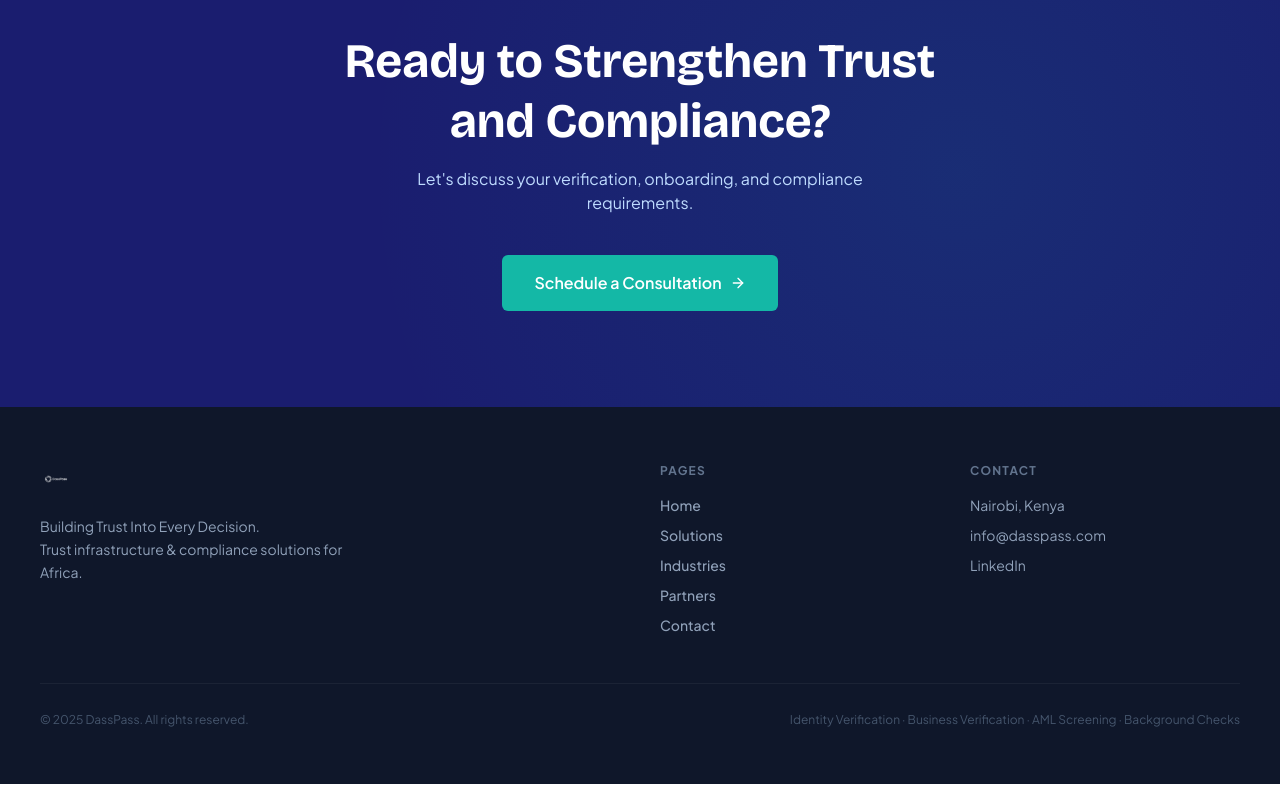
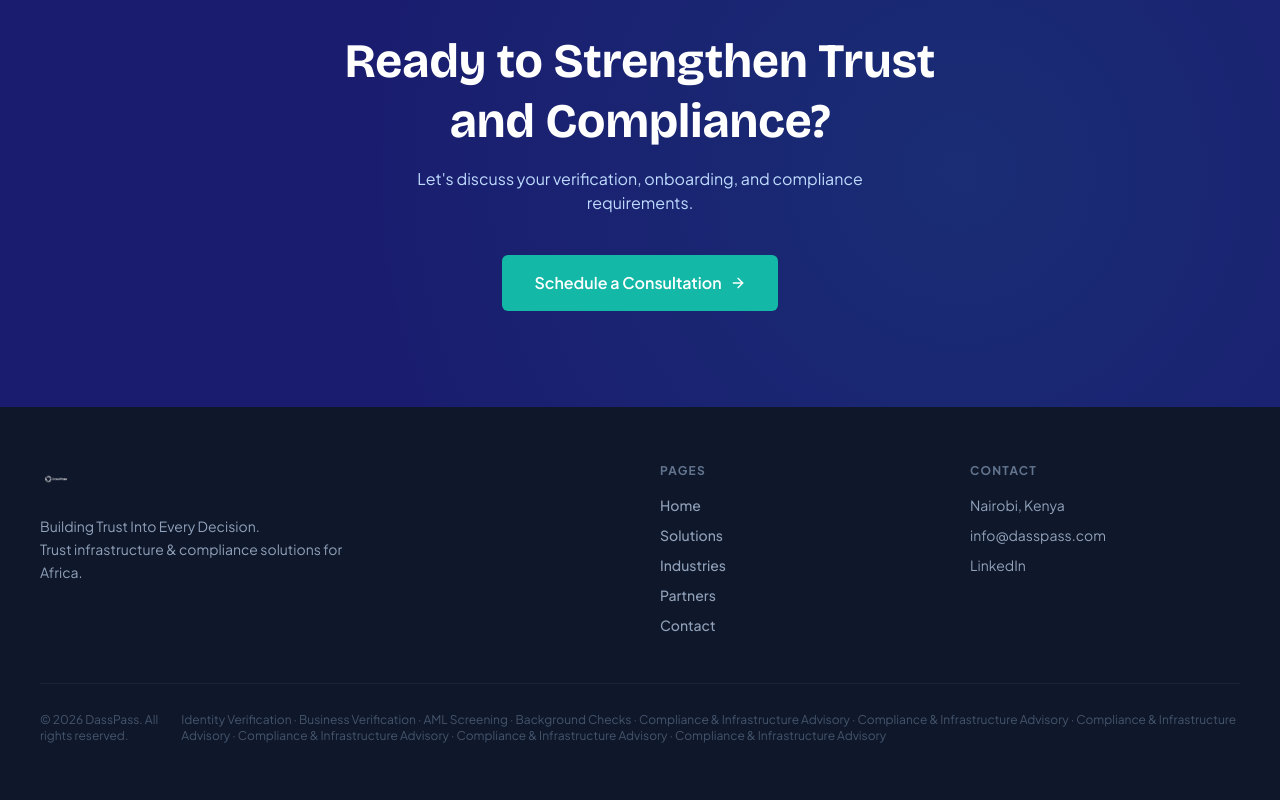
Before and after one commit to DASSPASS/dasspass-v2, a React (Vite) app: page / in a window 1280 px wide. Shown: the part 3497-4297 px from the top of the page. Built offline with nearby package versions, Linux system fonts and the light colour scheme.

Commit message:
Update App.tsx

```diff
--- a/src/app/App.tsx
+++ b/src/app/App.tsx
@@ -1149,7 +1149,7 @@ function ContactPage() {
                   Building Trust Into Every Decision.
                 </p>
                 <p className="text-xs text-blue-200/70 leading-relaxed" style={{ fontFamily: "'Plus Jakarta Sans', sans-serif" }}>
-                  Identity Verification · Business Verification · AML Screening · Background Checks
+                  Identity Verification · Business Verification · AML Screening · Background Checks · Compliance & Infrastructure Advisory · Compliance & Infrastructure Advisory · Compliance & Infrastructure Advisory · Compliance & Infrastructure Advisory · Compliance & Infrastructure Advisory
                   <br /><br />
                   Trust Infrastructure & Compliance Solutions for Africa
                 </p>
@@ -1245,10 +1245,10 @@ function Footer({ onNavigate }: { onNavigate: (p: Page) => void }) {
         </div>
         <div className="border-t border-white/5 pt-7 flex flex-col sm:flex-row items-center justify-between gap-4">
           <p className="text-xs text-slate-600" style={{ fontFamily: "'Plus Jakarta Sans', sans-serif" }}>
-            © 2025 DassPass. All rights reserved.
+            © 2026 DassPass. All rights reserved.
           </p>
           <p className="text-xs text-slate-600" style={{ fontFamily: "'Plus Jakarta Sans', sans-serif" }}>
-            Identity Verification · Business Verification · AML Screening · Background Checks
+            Identity Verification · Business Verification · AML Screening · Background Checks · Compliance & Infrastructure Advisory · Compliance & Infrastructure Advisory · Compliance & Infrastructure Advisory · Compliance & Infrastructure Advisory · Compliance & Infrastructure Advisory · Compliance & Infrastructure Advisory
           </p>
         </div>
       </div>
```
